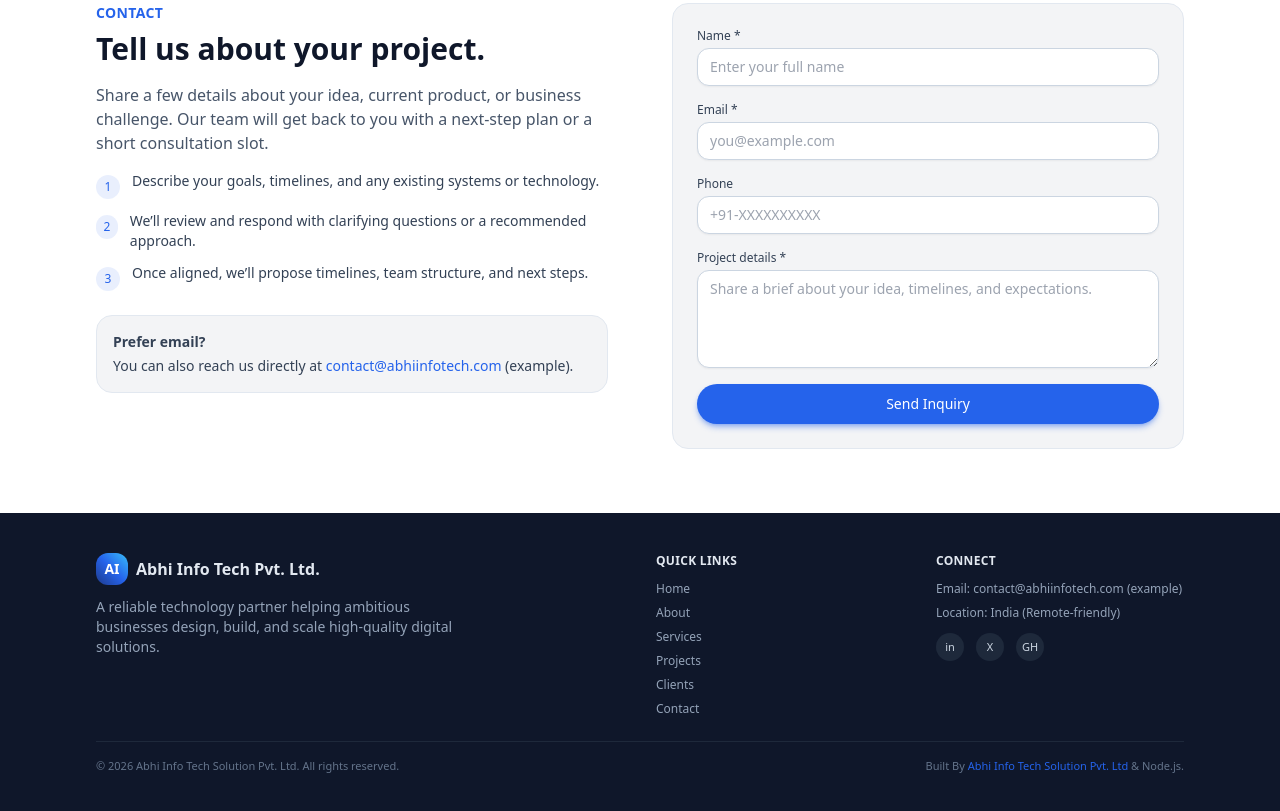
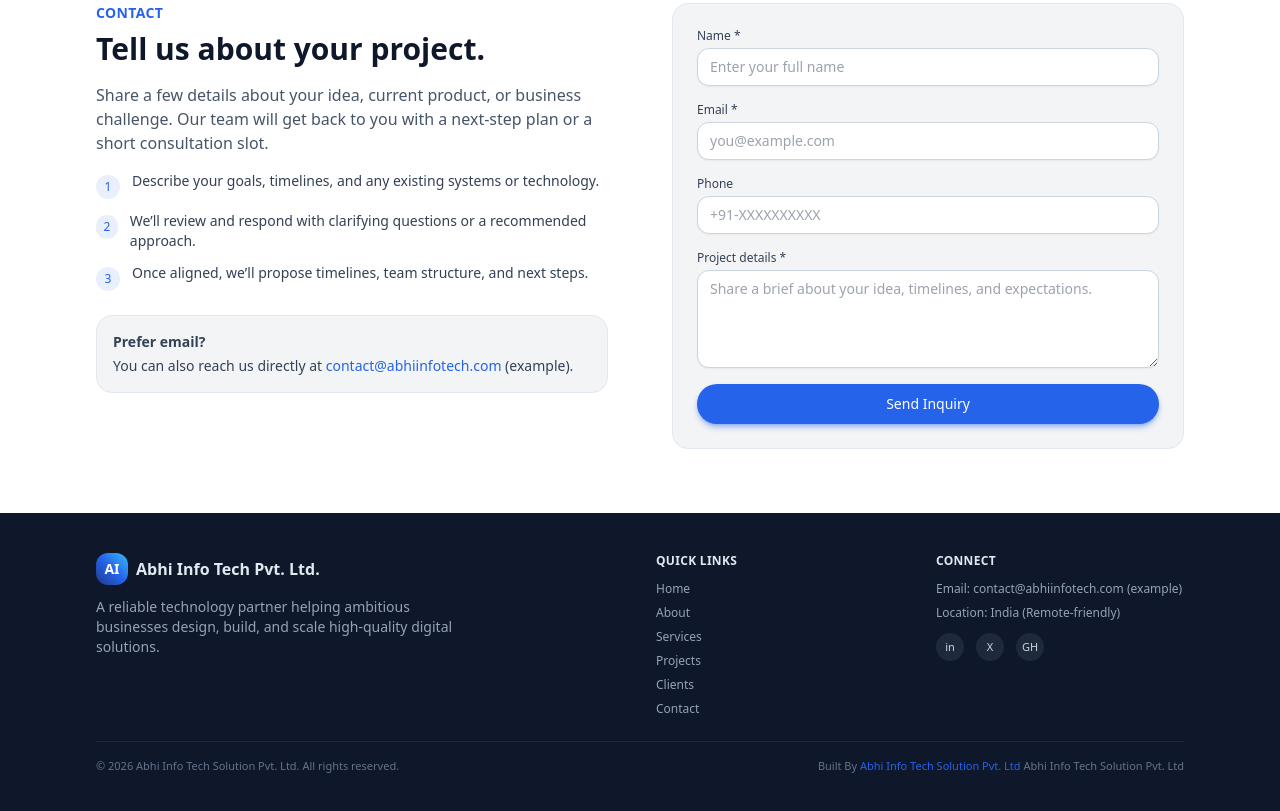
Before and after one commit to arman-mulla14/Abhi-Info-Tech, a website: page public/index.html in a window 1280 px wide. Shown: the part 3347-4158 px from the top of the page. Drawn offline with nearby package versions, Linux system fonts and the light colour scheme.

Commit message:
Fix footer text formatting

```diff
--- a/public/partials/footer.html
+++ b/public/partials/footer.html
@@ -82,7 +82,7 @@
       <p class="text-[11px] text-slate-500">
         Built By
         <span class="text-primary"> Abhi Info Tech Solution  Pvt. Ltd </span>
-        &amp; Node.js.
+      Abhi Info Tech Solution  Pvt. Ltd
       </p>
     </div>
   </div>
```
